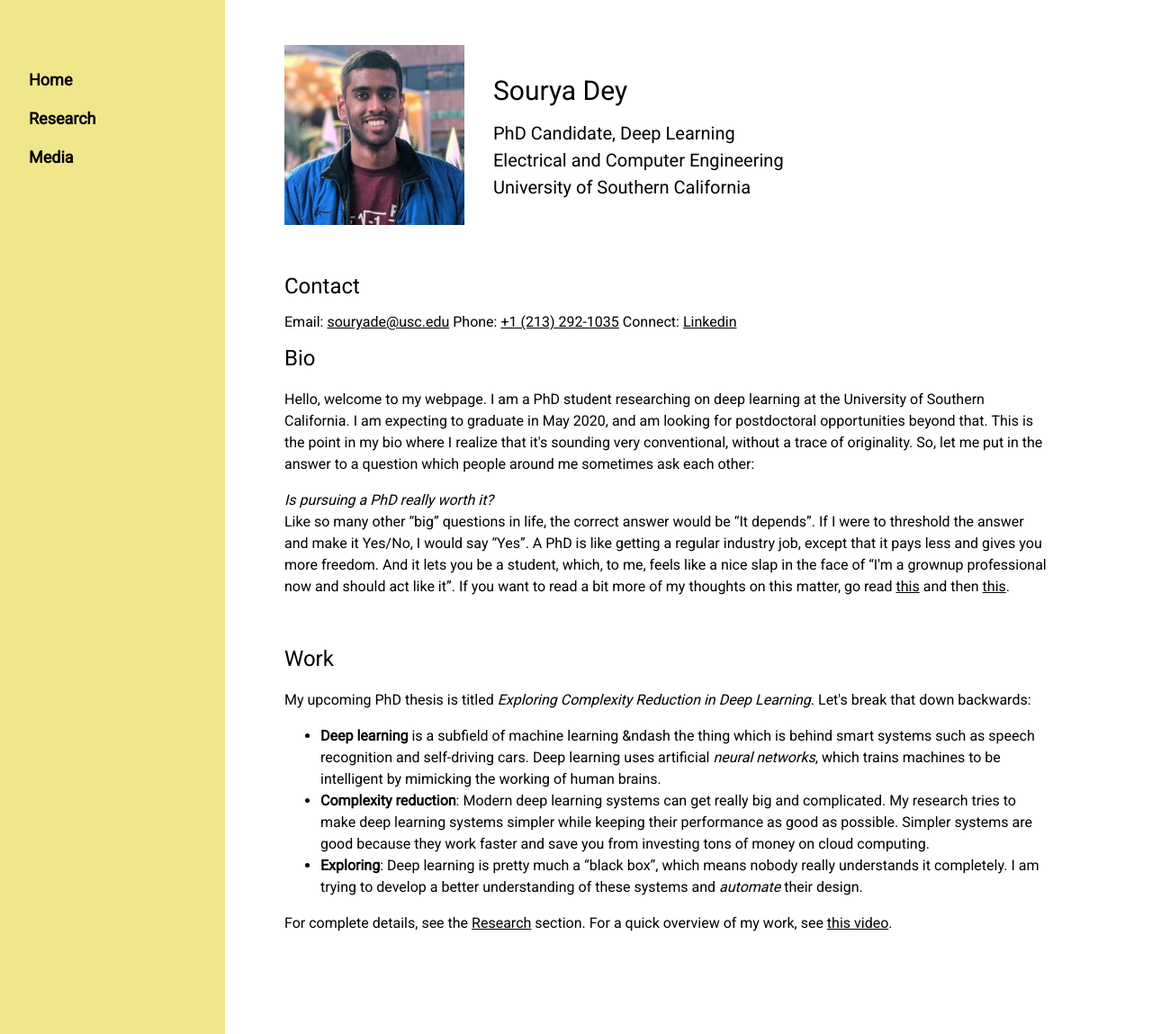
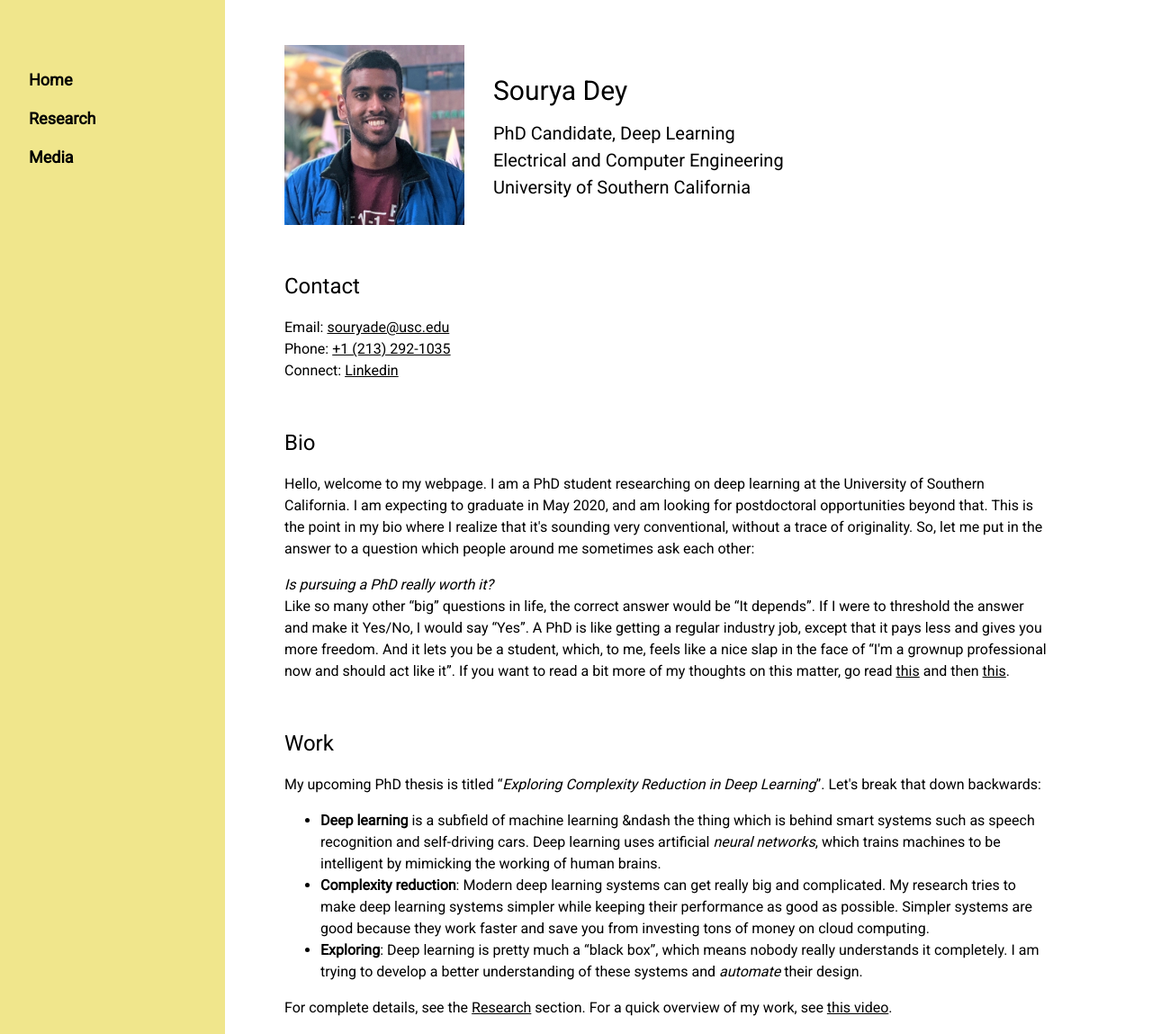
Before and after one commit to souryadey/souryadey.github.io, a Jekyll site: the page built from index.html, in a window 1280 px wide and 1149 px high. Shown: the whole window at 90% size. Built offline with Jekyll 4.4.1, drawn with Linux system fonts in a browser that asks for light colours.

Commit message:
full bio fixes

```diff
--- a/index.html
+++ b/index.html
@@ -15,9 +15,11 @@ title: Sourya Dey | Home
 
 <div class="w3-container" style="margin-top:40px;">
 	<h3>Contact</h3>
-	Email: <a href="mailto:souryade@usc.edu">souryade@usc.edu</a>
-	Phone: <a href="tel:+12132921035">+1 (213) 292-1035</a>
-	Connect: <a href="https://www.linkedin.com/in/sourya-dey-24b5b330/">Linkedin</a>
+	<p>
+		Email: <a href="mailto:souryade@usc.edu" target="_blank">souryade@usc.edu</a><br>
+		Phone: <a href="tel:+12132921035">+1 (213) 292-1035</a><br>
+		Connect: <a href="https://www.linkedin.com/in/sourya-dey-24b5b330/" target="_blank">Linkedin</a>
+	</p>
 
 	<br>
 
@@ -29,7 +31,7 @@ title: Sourya Dey | Home
 	<br>
 
 	<h3>Work</h3>
-	<p>My upcoming PhD thesis is titled </q><i>Exploring Complexity Reduction in Deep Learning</i></q>. Let's break that down backwards:
+	<p>My upcoming PhD thesis is titled <q><i>Exploring Complexity Reduction in Deep Learning</i></q>. Let's break that down backwards:
 		<ul>
 			<li><b>Deep learning</b> is a subfield of machine learning &ndash the thing which is behind smart systems such as speech recognition and self-driving cars. Deep learning uses artificial <i>neural networks</i>, which trains machines to be intelligent by mimicking the working of human brains.</li>
 			<li><b>Complexity reduction</b>: Modern deep learning systems can get really big and complicated. My research tries to make deep learning systems simpler while keeping their performance as good as possible. Simpler systems are good because they work faster and save you from investing tons of money on cloud computing.</li>
```
